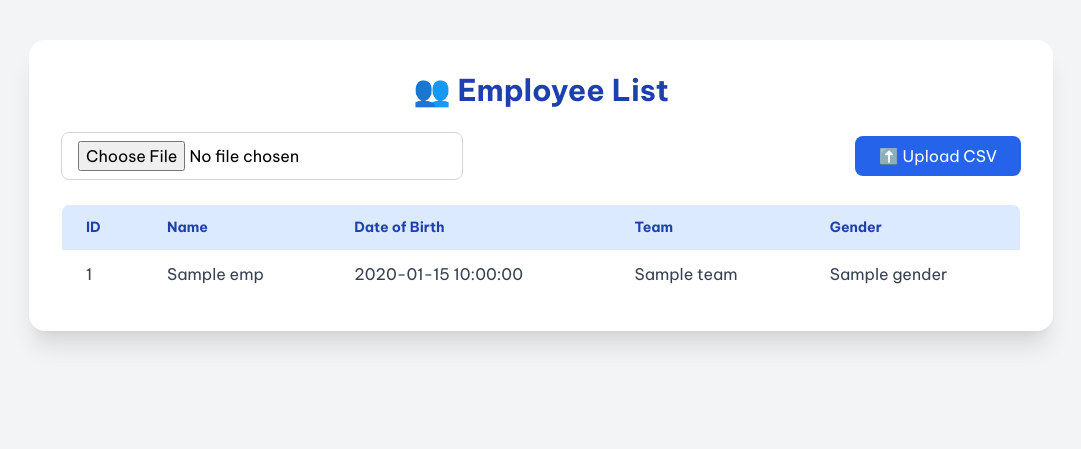
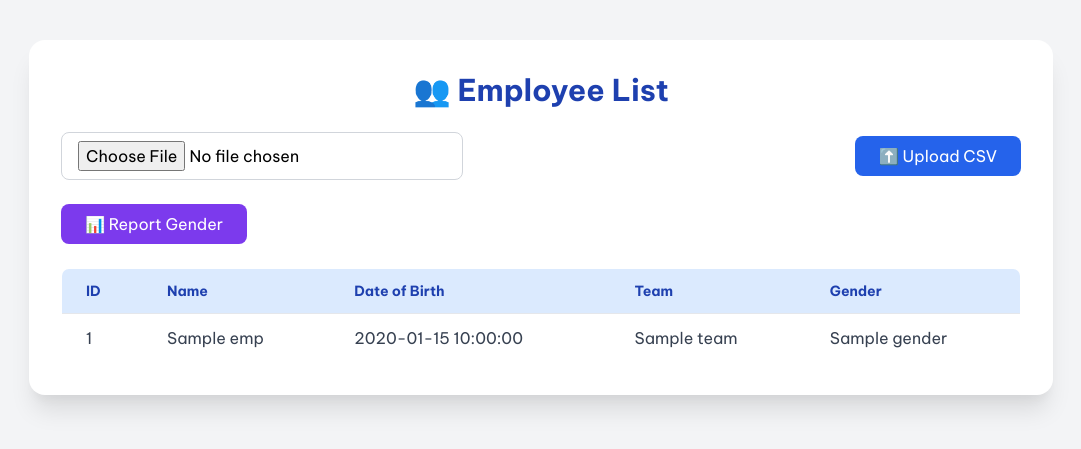
Before and after one commit to dtthuyvan/learn_python, a Flask app: template timekeeping_system/app/templates/employees.html in a window 1280 px wide. Shown: the top 449 px of the page, without its empty margins (99-1180 px from the left). Run offline with Flask 3, Linux system fonts and the light colour scheme; the template is opened without the code that fills it: most values are stand-ins (such as "Sample title", 1, 10 or a date in 2020).

Commit message:
Few update

```diff
--- a/timekeeping_system/a2a/agents/gender_count_agent/employees.csv
+++ b/timekeeping_system/a2a/agents/gender_count_agent/employees.csv
@@ -88,4 +88,3 @@ Knox Lane,Male,2025-07-28,8,Yes
 Sage Ray,Female,2025-07-28,0,Yes
 Rhett Grant,Male,2025-07-28,8,Yes
 June Perry,Female,2025-07-28,7,No
-Atlas Dixon,Male,2025-07-28,8,Yes
--- a/timekeeping_system/app/templates/employees.html
+++ b/timekeeping_system/app/templates/employees.html
@@ -29,6 +29,13 @@
       </button>
     </form>
 
+    <form action="/employees/report" method="post" enctype="multipart/form-data" class="flex flex-col sm:flex-row gap-4 items-center justify-between">
+        <input hidden type="file" name="file" accept=".csv" class="border border-gray-300 rounded-lg px-4 py-2 w-full sm:w-auto">
+        <button type="submit" class="bg-purple-600 text-white px-6 py-2 rounded-lg hover:bg-purple-700 transition">
+          📊 Report Gender
+        </button>
+      </form>
+    </br>
     <div class="overflow-x-auto">
       <table class="min-w-full bg-white border border-gray-200 rounded-lg overflow-hidden">
         <thead class="bg-blue-100 text-blue-800">
--- a/timekeeping_system/app/templates/timekeeping.html
+++ b/timekeeping_system/app/templates/timekeeping.html
@@ -31,9 +31,9 @@
       </form>
 
       <form action="/timekeeping/report" method="post" enctype="multipart/form-data" class="flex flex-col sm:flex-row gap-4 items-center justify-between">
-        <input type="file" name="file" accept=".csv" required class="border border-gray-300 rounded-lg px-4 py-2 w-full sm:w-auto">
+        <input hidden type="file" name="file" accept=".csv" class="border border-gray-300 rounded-lg px-4 py-2 w-full sm:w-auto">
         <button type="submit" class="bg-purple-600 text-white px-6 py-2 rounded-lg hover:bg-purple-700 transition">
-          📊 Upload & Report Working Hours
+          📊 Report Working Hours
         </button>
       </form>
     </div>
```
Also changed, not shown: timekeeping_system/app/core/database.py (+18 -14 lines), timekeeping_system/app/routes/employee.py (+44 -0 lines), timekeeping_system/app/routes/timekeeping.py (+0 -43 lines).
